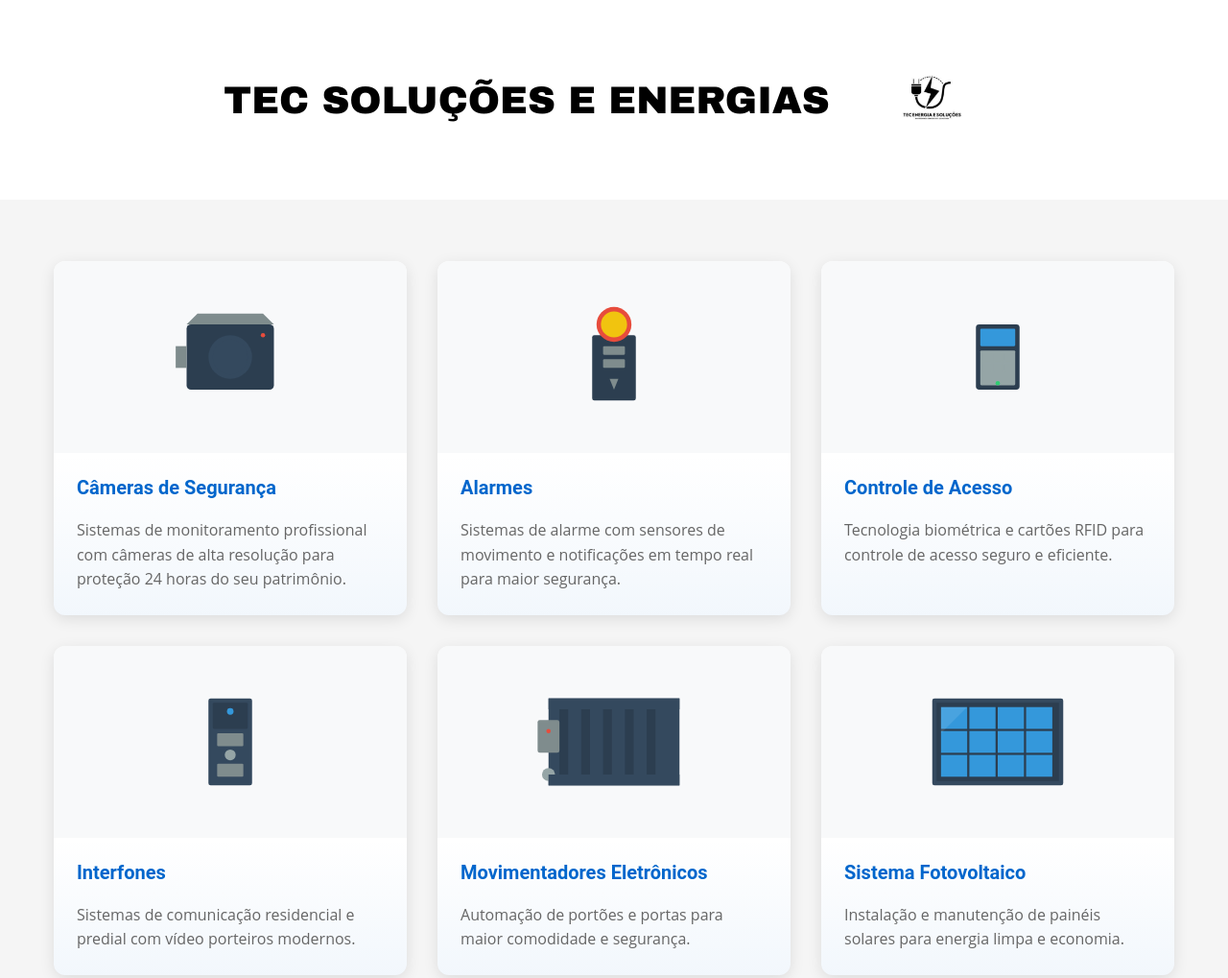
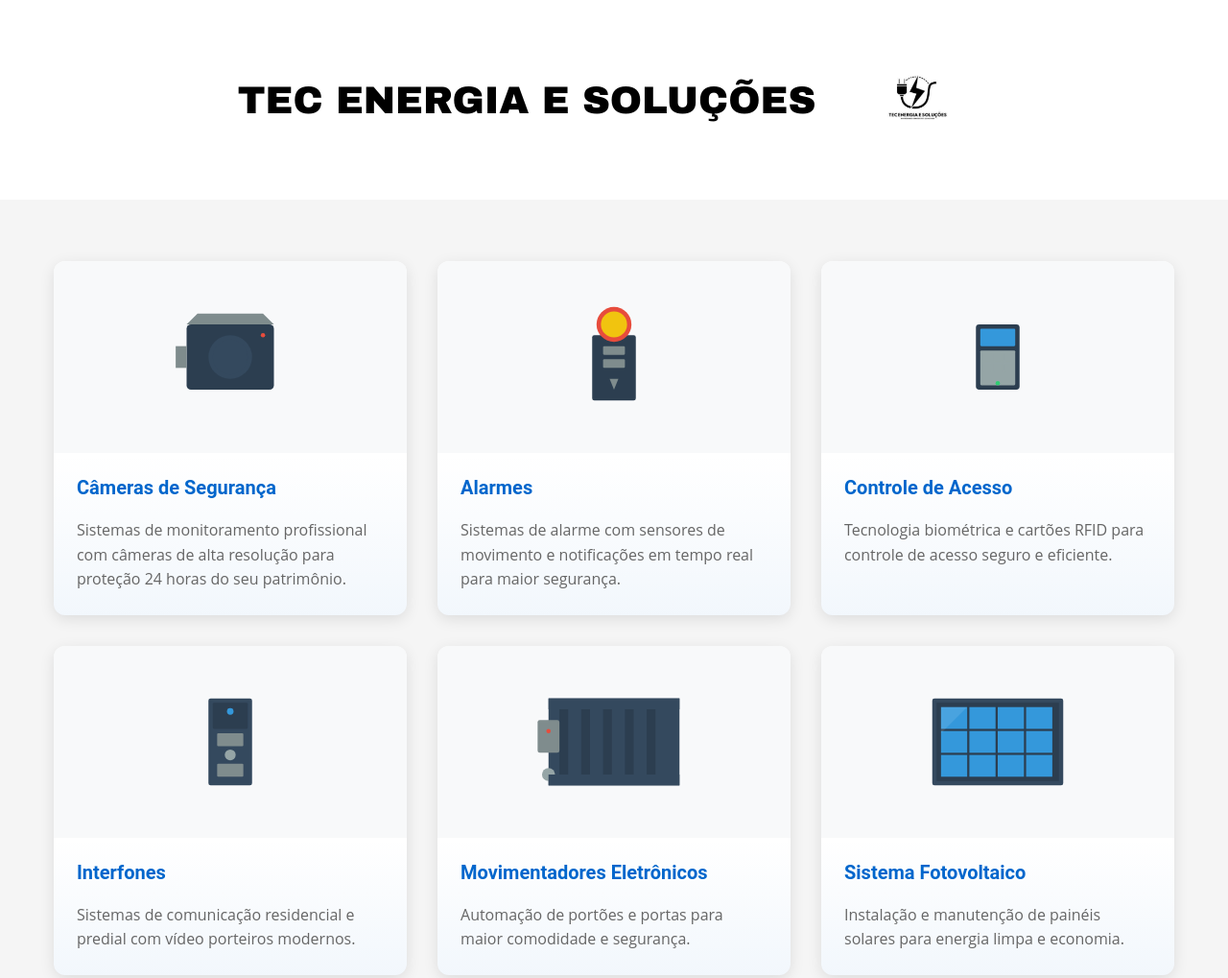
Before and after one commit to katiagallina/TEC, a plain HTML site: page index.html in a window 1280 px wide. Shown: the top 1019 px of the page at 96% size. Drawn offline with Linux system fonts and the light colour scheme.

Commit message:
ALTERAÇÃO DO TÍTULO

```diff
--- a/index.html
+++ b/index.html
@@ -121,7 +121,7 @@
 <body>
     <header>
         <img src="images/WhatsApp Image 2025-01-20 at 19.51.57 (1).jpeg" alt="TEC SOLUÇÕES E ENERGIAS" class="company-logo">
-        <h1 class="company-name">TEC SOLUÇÕES E ENERGIAS</h1>
+        <h1 class="company-name">TEC ENERGIA E SOLUÇÕES</h1>
     </header>
 
     <div class="container">
```
